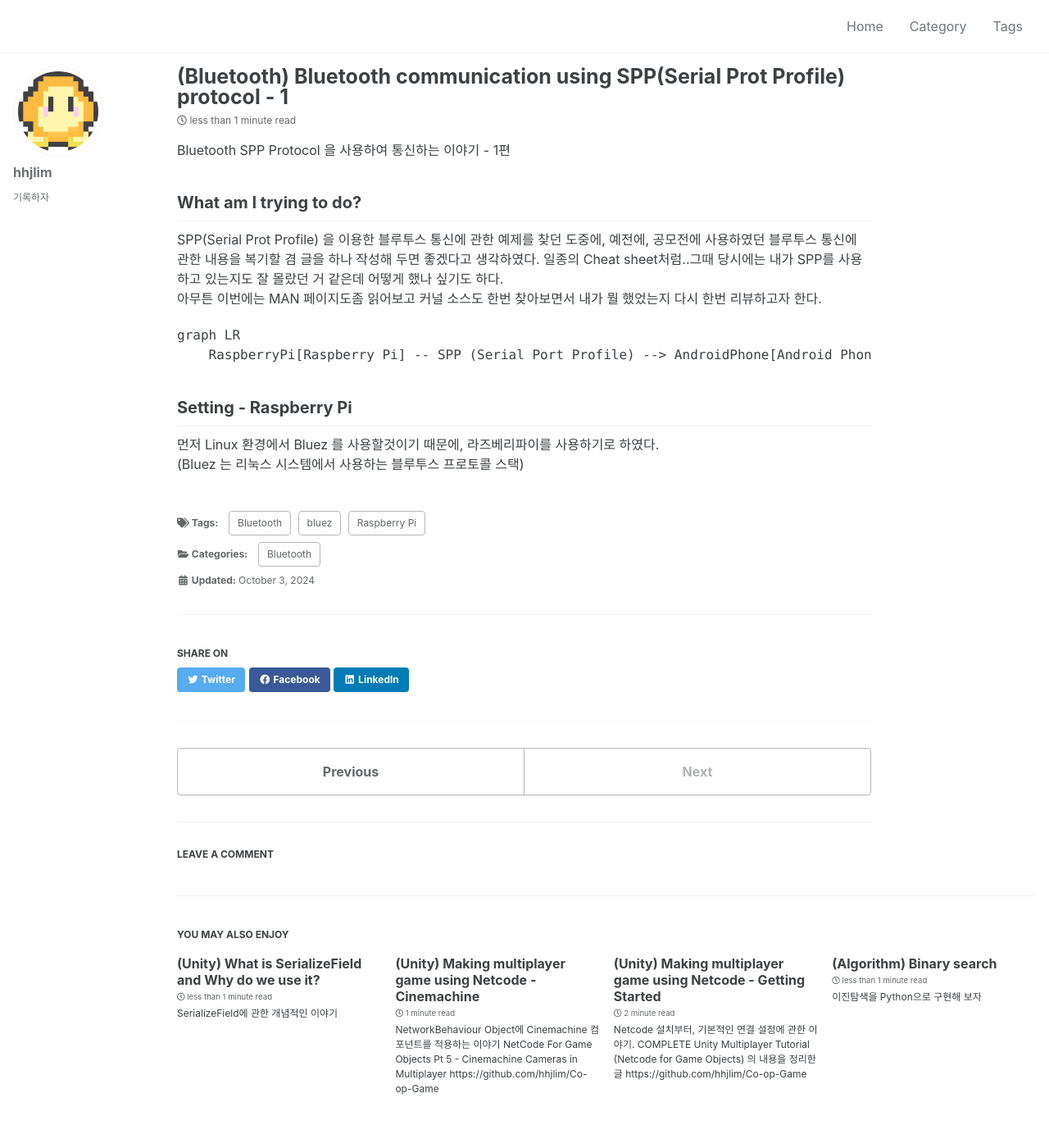
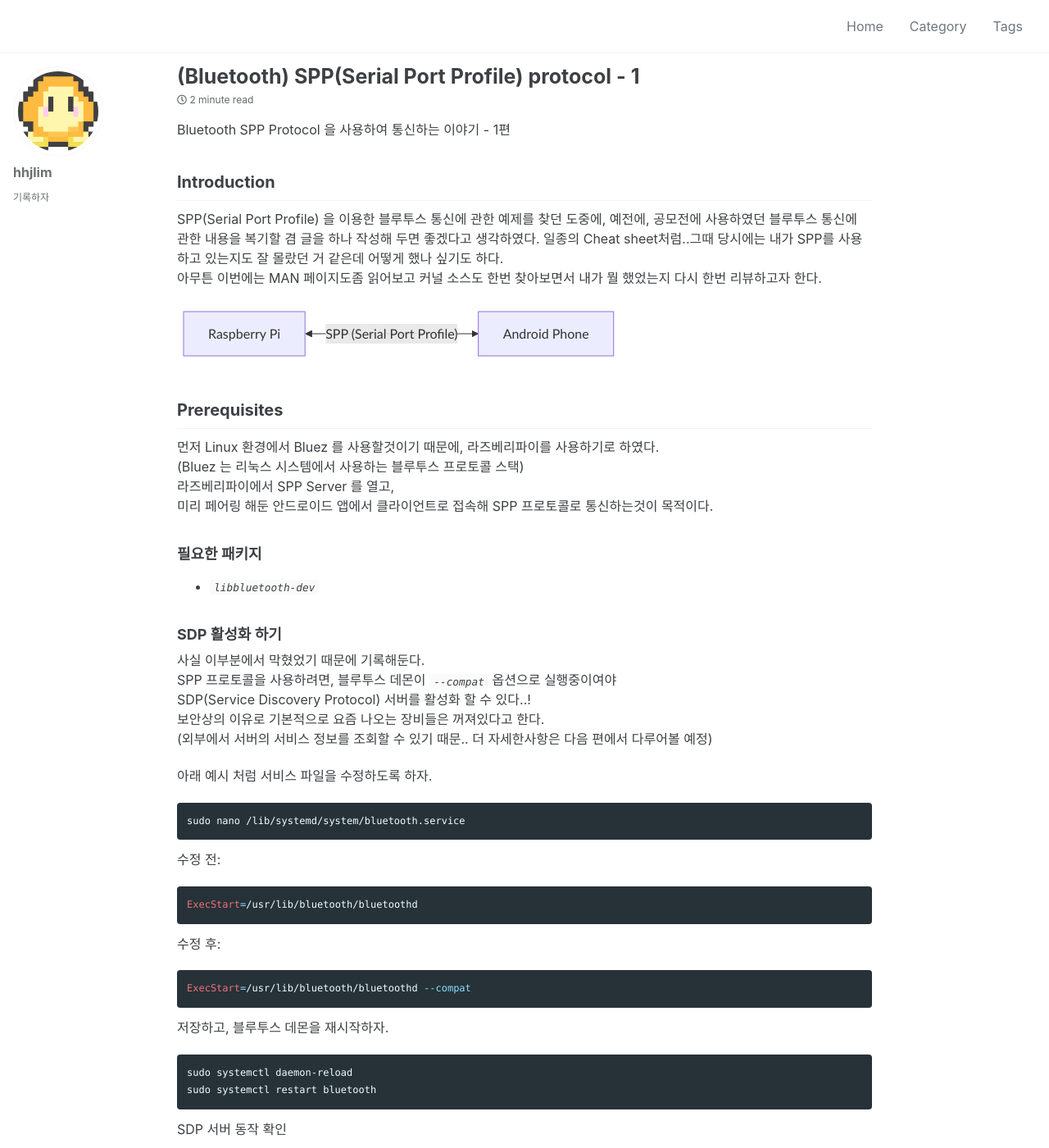
Before and after one commit to hhjlim/hhjlim.github.io, a Jekyll site: the page built from _posts/Bluetooth/2024-10-03-Bluetooth_SPP_1.md, in a window 1280 px wide and 1400 px high. Shown: the whole window at 82% size. Built offline with Jekyll 4.4.1, drawn with Linux system fonts in a browser that asks for light colours; cached includes are drawn as plain includes; comment, search, counter and statistics services are not loaded; some of the changed text lies outside the part shown.

Commit message:
(Bluetooth) SPP(Serial Port Profile) protocol - 1

````diff
--- a/_posts/Bluetooth/2024-10-03-Bluetooth_SPP_1.md
+++ b/_posts/Bluetooth/2024-10-03-Bluetooth_SPP_1.md
@@ -1,5 +1,5 @@
 ---
-title: "(Bluetooth) Bluetooth communication using SPP(Serial Prot Profile) protocol - 1"
+title: "(Bluetooth) SPP(Serial Port Profile) protocol - 1"
 categories:
   - Bluetooth
 tags:
@@ -10,15 +10,193 @@
 
 Bluetooth SPP Protocol 을 사용하여 통신하는 이야기 - 1편
 
-## What am I trying to do?
-SPP(Serial Prot Profile) 을 이용한 블루투스 통신에 관한 예제를 찾던 도중에, 예전에, 공모전에 사용하였던 블루투스 통신에 관한 내용을 복기할 겸 글을 하나 작성해 두면 좋겠다고 생각하였다. 일종의 Cheat sheet처럼..그때 당시에는 내가 SPP를 사용하고 있는지도 잘 몰랐던 거 같은데 어떻게 했나 싶기도 하다.
+## Introduction
+SPP(Serial Port Profile) 을 이용한 블루투스 통신에 관한 예제를 찾던 도중에, 예전에, 공모전에 사용하였던 블루투스 통신에 관한 내용을 복기할 겸 글을 하나 작성해 두면 좋겠다고 생각하였다. 일종의 Cheat sheet처럼..그때 당시에는 내가 SPP를 사용하고 있는지도 잘 몰랐던 거 같은데 어떻게 했나 싶기도 하다.
 아무튼 이번에는 MAN 페이지도좀 읽어보고 커널 소스도 한번 찾아보면서 내가 뭘 했었는지 다시 한번 리뷰하고자 한다.
 
-```mermaid
-graph LR
-    RaspberryPi[Raspberry Pi] -- SPP (Serial Port Profile) --> AndroidPhone[Android Phone]
+<div class="mermaid">
+  graph LR;
+    RaspberryPi[Raspberry Pi]  <-- SPP (Serial Port Profile) -->  AndroidPhone[Android Phone];
+</div>
+
+
+## Prerequisites
+먼저 Linux 환경에서 Bluez 를 사용할것이기 때문에, 라즈베리파이를 사용하기로 하였다.
+(Bluez 는 리눅스 시스템에서 사용하는 블루투스 프로토콜 스택)
+라즈베리파이에서 SPP Server 를 열고,
+미리 페어링 해둔 안드로이드 앱에서 클라이언트로 접속해 SPP 프로토콜로 통신하는것이 목적이다.
+
+### 필요한 패키지
+- *`libbluetooth-dev`*
+
+### SDP 활성화 하기
+사실 이부분에서 막혔었기 때문에 기록해둔다.
+SPP 프로토콜을 사용하려면, 블루투스 데몬이 *`--compat`* 옵션으로 실행중이여야
+SDP(Service Discovery Protocol) 서버를 활성화 할 수 있다..!
+보안상의 이유로 기본적으로 요즘 나오는 장비들은 꺼져있다고 한다.
+(외부에서 서버의 서비스 정보를 조회할 수 있기 때문.. 더 자세한사항은 다음 편에서 다루어볼 예정)
+
+아래 예시 처럼 서비스 파일을 수정하도록 하자.
+
+```bash
+sudo nano /lib/systemd/system/bluetooth.service
 ```
 
-## Setting - Raspberry Pi
-먼저 Linux 환경에서 Bluez 를 사용할것이기 때문에, 라즈베리파이를 사용하기로 하였다.
-(Bluez 는 리눅스 시스템에서 사용하는 블루투스 프로토콜 스택)
+수정 전:
+```bash
+ExecStart=/usr/lib/bluetooth/bluetoothd
+```
+
+수정 후:
+```bash
+ExecStart=/usr/lib/bluetooth/bluetoothd --compat
+```
+
+저장하고, 블루투스 데몬을 재시작하자.
+```bash
+sudo systemctl daemon-reload
+sudo systemctl restart bluetooth
+```
+
+SDP 서버 동작 확인
+```bash
+sudo sdptool browse local
+```
+
+이제 SPP 서비스를 등록하자
+```bash
+sudo sdptool add SP
+```
+
+다시한번 상태 확인
+```bash
+sudo sdptool browse local
+```
+
+아래 처럼 나오면 성공
+```yaml
+Service Name: Serial Port
+Service RecHandle: 0x10000
+Service Class ID List:
+  "Serial Port" (0x1101)
+Protocol Descriptor List:
+  "L2CAP" (0x0100)
+  "RFCOMM" (0x0003)
+    Channel: 1
+Language Base Attr List:
+  code_ISO639: 0x454e
+  encoding:    0x6a
+  base_offset: 0x100
+Profile Descriptor List:
+  "Serial Port" (0x1101)
+    Version: 0x0100
+```
+
+이런 개념적인 내용을 몰라서... 아무리 Listen 중인 녀석을 내가 연결해보려고해도... 안되지... 반성하게 된다...
+연결 되는 시리즈에 이런 내용들을 정리할 예정이다.
+
+## SPP Server Setup - (Raspberry pi)
+
+이제 라즈베리파이에서는 아래 코드를 컴파일해서 실행해주면 SPP 서버 준비는 끝이다.
+
+```cpp
+#include <cstdio>
+#include <cstdlib>
+#include <cstring>
+#include <unistd.h>
+#include <sys/socket.h>
+#include <bluetooth/bluetooth.h>
+#include <bluetooth/rfcomm.h>
+
+int main()
+{
+    int server_sock, client_sock;
+    struct sockaddr_rc loc_addr = { 0 }, rem_addr = { 0 };
+    char buf[1024] = { 0 };
+    socklen_t opt = sizeof(rem_addr);
+
+    // 1. Create Server Socket
+    server_sock = socket(AF_BLUETOOTH, SOCK_STREAM, BTPROTO_RFCOMM);
+    if (server_sock < 0) {
+        perror("Failed to create socket");
+        exit(EXIT_FAILURE);
+    }
+    else{
+        printf("server_sock = [%d]\n",server_sock);
+    }
+
+    // 2. binding with local bluetooth adaptor
+    loc_addr.rc_family = AF_BLUETOOTH;
+    memset(&loc_addr.rc_bdaddr, 0, sizeof(loc_addr.rc_bdaddr)); // initialize with 0
+    loc_addr.rc_channel = (uint8_t)1; // Set channel to 1
+
+    if (bind(server_sock, (struct sockaddr *)&loc_addr, sizeof(loc_addr)) < 0) {
+        perror("Bind failed");
+        close(server_sock);
+        exit(EXIT_FAILURE);
+    }
+    else{
+        printf("bind success server_sock = [%d]\n",server_sock);
+    }
+
+    // 3. Listen
+    if (listen(server_sock, 1) < 0) {
+        perror("listen Failed");
+        close(server_sock);
+        exit(EXIT_FAILURE);
+    }
+    else{
+        printf("listen server_sock = [%d]\n",server_sock);
+    }
+
+    printf("Waiting for client...\n");
+
+    // 4. Accept
+    client_sock = accept(server_sock, (struct sockaddr *)&rem_addr, &opt);
+    if (client_sock < 0) {
+        perror("accept failed");
+        close(server_sock);
+        exit(EXIT_FAILURE);
+    }
+
+    // 5. print client info
+    char client_addr_str[18] = { 0 };
+    ba2str(&rem_addr.rc_bdaddr, client_addr_str);
+    printf("client_addr_str: %s\n", client_addr_str);
+
+    // 6. read data
+    int bytes_read = read(client_sock, buf, sizeof(buf));
+    if (bytes_read > 0) {
+        printf("buf: %s\n", buf);
+    }
+
+    // 7. Always Close socket after use
+    close(client_sock);
+    close(server_sock);
+
+    return 0;
+}
+
+```
+
+아래 명령어로 컴파일
+```bash
+g++ -o spp_server spp_server.cpp -lbluetooth
+sudo ./spp_server
+```
+
+## Client - (Android Phone)
+- Play store 에서 *`Serial Bluetooth Termial`* 앱 다운로드
+- 페어링한 상태에서 Listen 중인 Raspberry pi 에 연결 시도
+- 연결 후 메시지 전송
+
+## Result - (Raspberry pi terminal)
+```bash
+negi@negi-pi5:~/Projects/bluez $ sudo ./spp_server
+server_sock = [3]
+bind success server_sock = [3]
+listen server_sock = [3]
+Waiting for client... ## 이후 앱에서 메시지 전송
+client_addr_str: XX:XX:XX:XX:XX:XX ## 검열
+buf: hello bluetooth
+```
````
